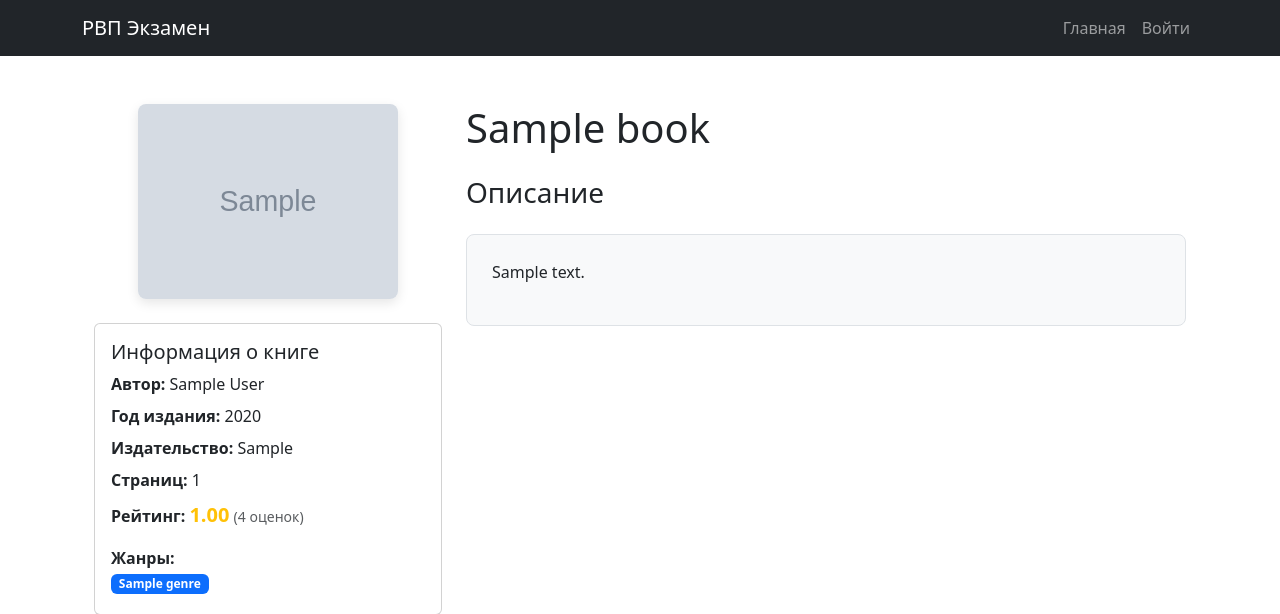
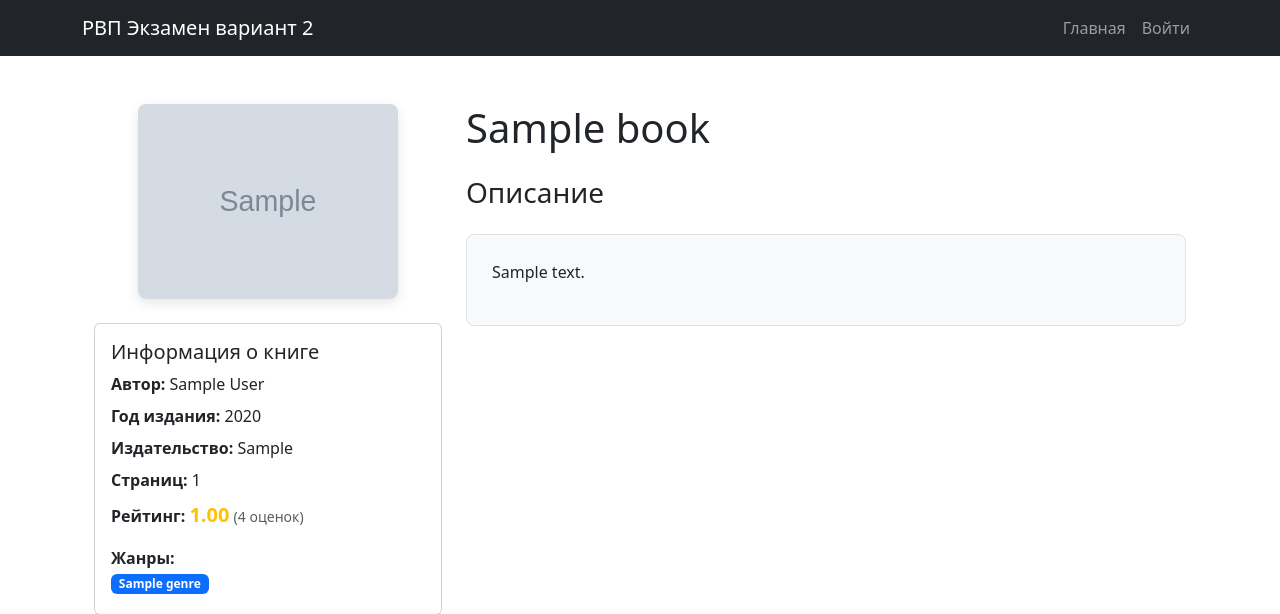
Before and after one commit to gepron1x/rvp-exam, a Flask app: page /book/1 in a window 1280 px wide. Shown: the top 614 px of the page. Run offline with Flask 3, Linux system fonts and the light colour scheme; tables that the repository leaves empty hold one stand-in row (values such as "Sample post"); grey boxes marked "Sample" are stand-in pictures; some libraries are stand-ins or nearby versions.

Commit message:
add variant

```diff
--- a/app/templates/base.html
+++ b/app/templates/base.html
@@ -11,7 +11,7 @@
 <body>
     <nav class="navbar navbar-expand-lg navbar-dark bg-dark">
         <div class="container">
-            <a class="navbar-brand" href="{{ url_for('main.index') }}">РВП Экзамен</a>
+            <a class="navbar-brand" href="{{ url_for('main.index') }}">РВП Экзамен вариант 2</a>
             <div class="navbar-nav ms-auto">
                 <a class="nav-link" href="{{ url_for('main.index') }}">Главная</a>
 
```
